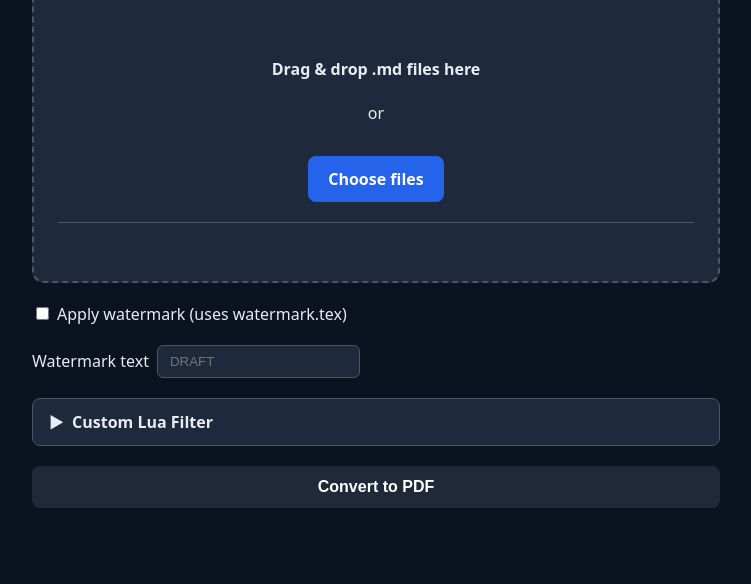
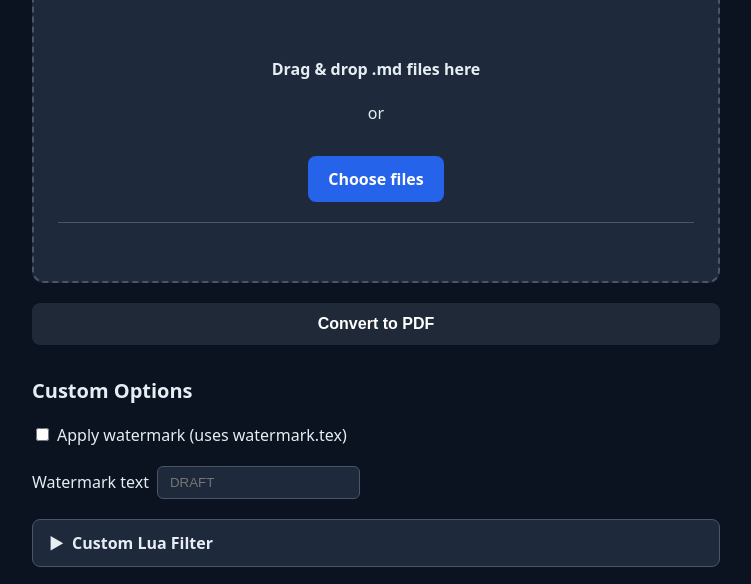
Before and after one commit to clayauld/pandoc-md2pdf-web, a plain HTML site: page public/index.html in a window 1280 px wide. Shown: the part 102-686 px from the top of the page, without its empty margins (264-1015 px from the left). Drawn offline with Linux system fonts and the light colour scheme; no server answers.

Commit message:
feat: Add custom options section and submit button to PDF conversion form
- Introduces a new section for custom options in the PDF conversion form, enhancing user interface clarity.
- Adds a "Convert to PDF" button, improving accessibility for users to initiate the conversion process.
- Updates styles for the new elements to ensure consistent design and spacing.

```diff
--- a/public/index.html
+++ b/public/index.html
@@ -20,6 +20,11 @@
           <input id="file" name="files" type="file" accept=".md,text/markdown" multiple />
           <div id="file-list" class="file-list"></div>
         </div>
+
+        <button id="submit" type="submit" disabled>Convert to PDF</button>
+
+        <h2 class="custom-options-heading">Custom Options</h2>
+
         <label class="opt">
           <input type="checkbox" id="watermark" name="watermark" />
           Apply watermark (uses watermark.tex)
@@ -62,8 +67,6 @@
             </div>
           </div>
         </details>
-
-        <button id="submit" type="submit" disabled>Convert to PDF</button>
       </form>
 
       <div id="status" class="status"></div>
--- a/public/style.css
+++ b/public/style.css
@@ -140,7 +140,20 @@ button[disabled] {
   background: #1f2937;
   cursor: not-allowed;
 }
+
+#submit {
+  margin-top: 20px;
+}
+
 .status { margin-top: 16px; min-height: 24px; color: #93c5fd; }
+
+.custom-options-heading {
+  margin-top: 32px;
+  margin-bottom: 20px;
+  font-size: 20px;
+  font-weight: 600;
+  color: #e6edf3;
+}
 
 .filter-section {
   margin: 20px 0;
```
